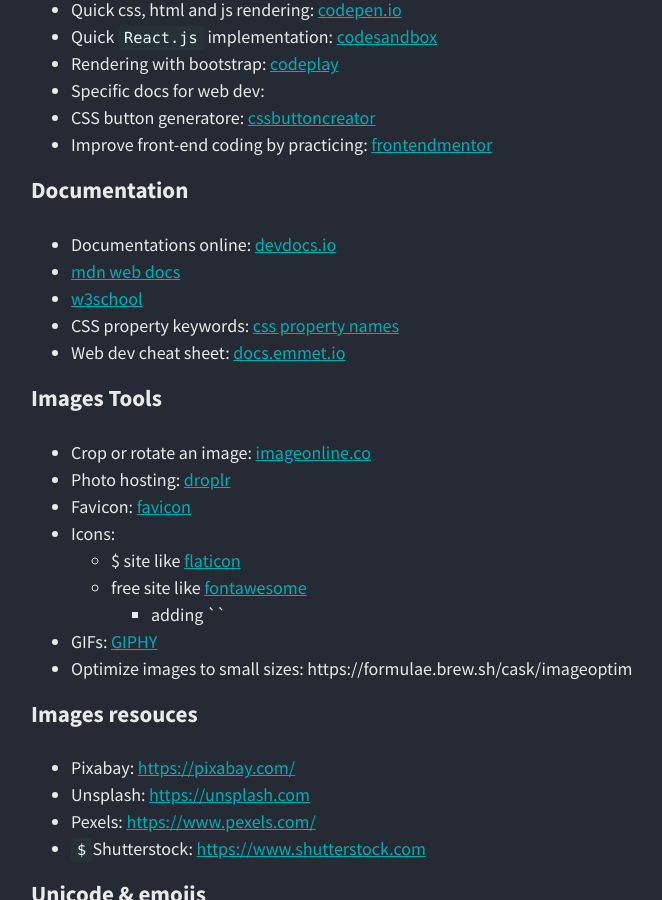
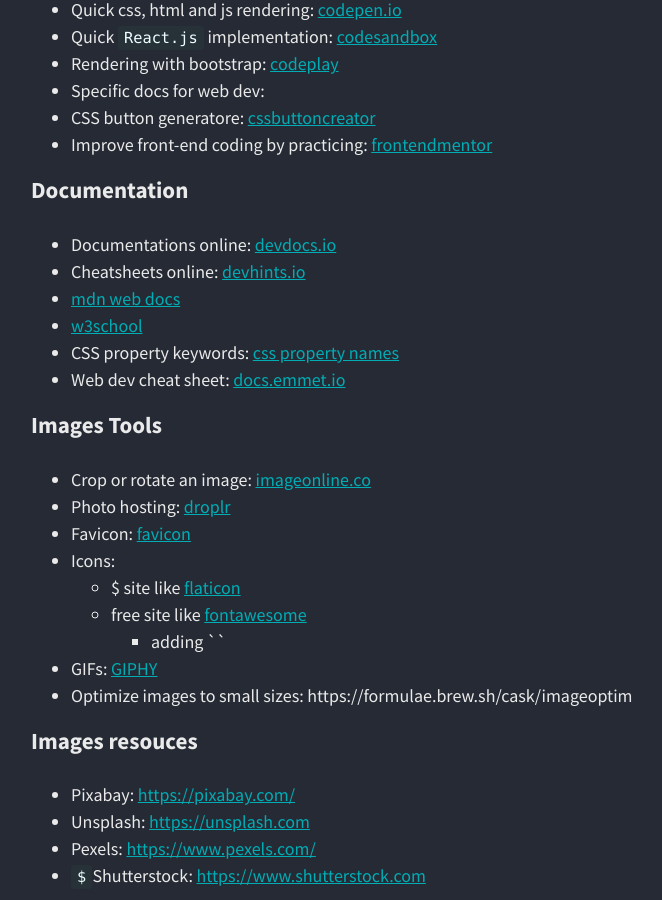
Before and after one commit to tian3rd/tian3rd.github.io, a Jekyll site: the page built from _posts/2021-07-28-Web-Development-Resources.md, in a window 1280 px wide and 900 px high, scrolled down 1146 px. Shown: the whole window, without its empty margins (344-1006 px from the left). Built offline with Jekyll 4.4.1, drawn with Linux system fonts in a browser that asks for light colours; nearby versions of some CDN libraries.

Commit message:
add cheatsheet website

```diff
--- a/_posts/2021-07-28-Web-Development-Resources.md
+++ b/_posts/2021-07-28-Web-Development-Resources.md
@@ -45,6 +45,7 @@
 ### Documentation
 
 - Documentations online: [devdocs.io](https://devdocs.io)
+- Cheatsheets online: [devhints.io](https://devhints.io/)
 - [mdn web docs](https://developer.mozilla.org/en-US/)
 - [w3school](https://www.w3schools.com)
 - CSS property keywords: [css property names](https://developer.mozilla.org/en-US/docs/Web/CSS/Reference#index)
```
